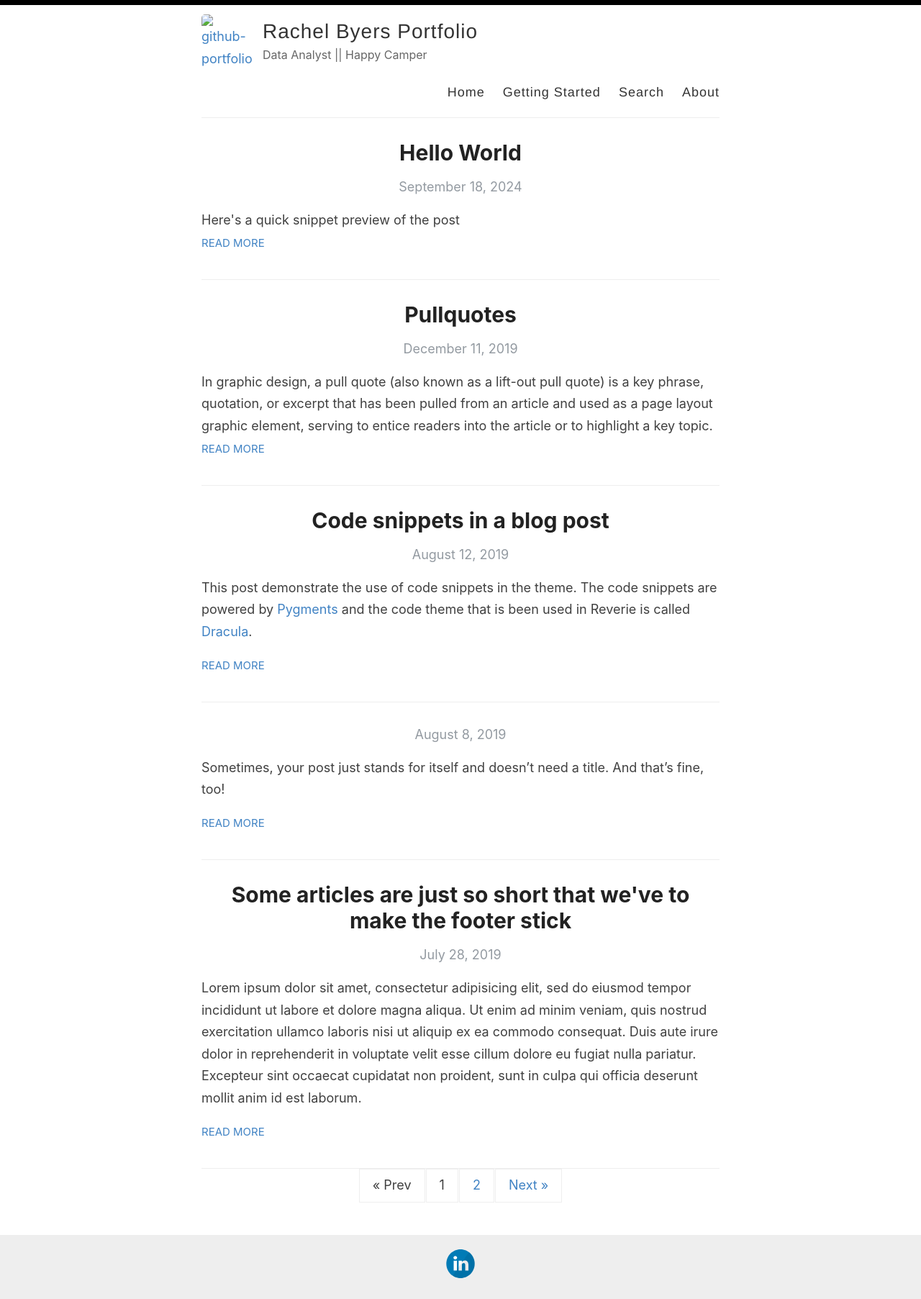
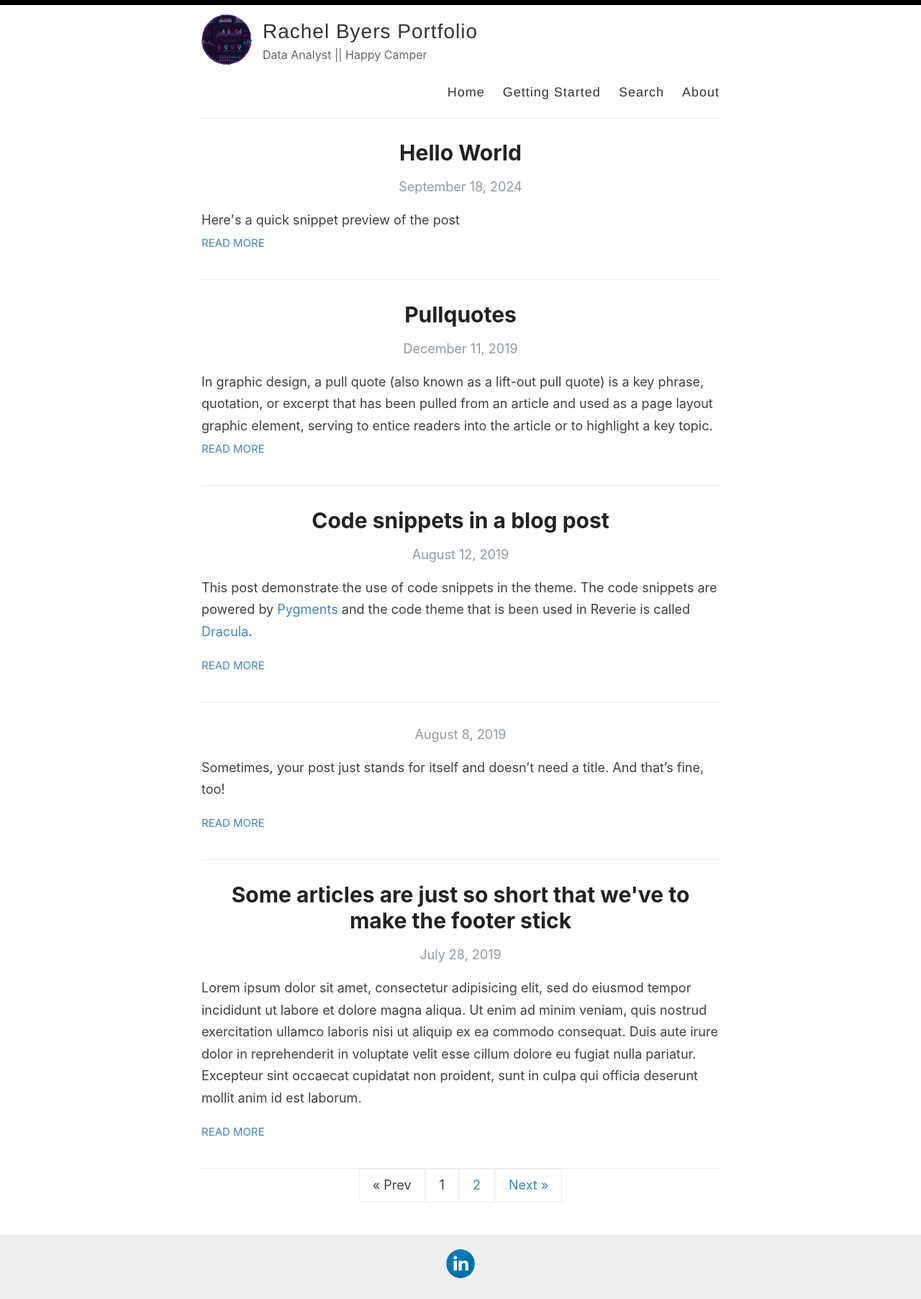
Before and after one commit to rbyers18/github-portfolio, a Jekyll site: the page built from index.html, in a window 1280 px wide. Shown: the whole page at 72% size. Built offline with Jekyll 4.4.1, drawn with Linux system fonts in a browser that asks for light colours; the list of posts is cut into pages by our own code.

Commit message:
Update _config.yml

```diff
--- a/_config.yml
+++ b/_config.yml
@@ -13,7 +13,7 @@ author: Rachel Byers
 description: Data Analyst || Happy Camper
 
 # URL of your avatar or profile pic (you could use your GitHub profile pic)
-avatar: images/purpledata.png
+avatar: /images/purpledata.png
 
 #
 # Flags below are optional
```
